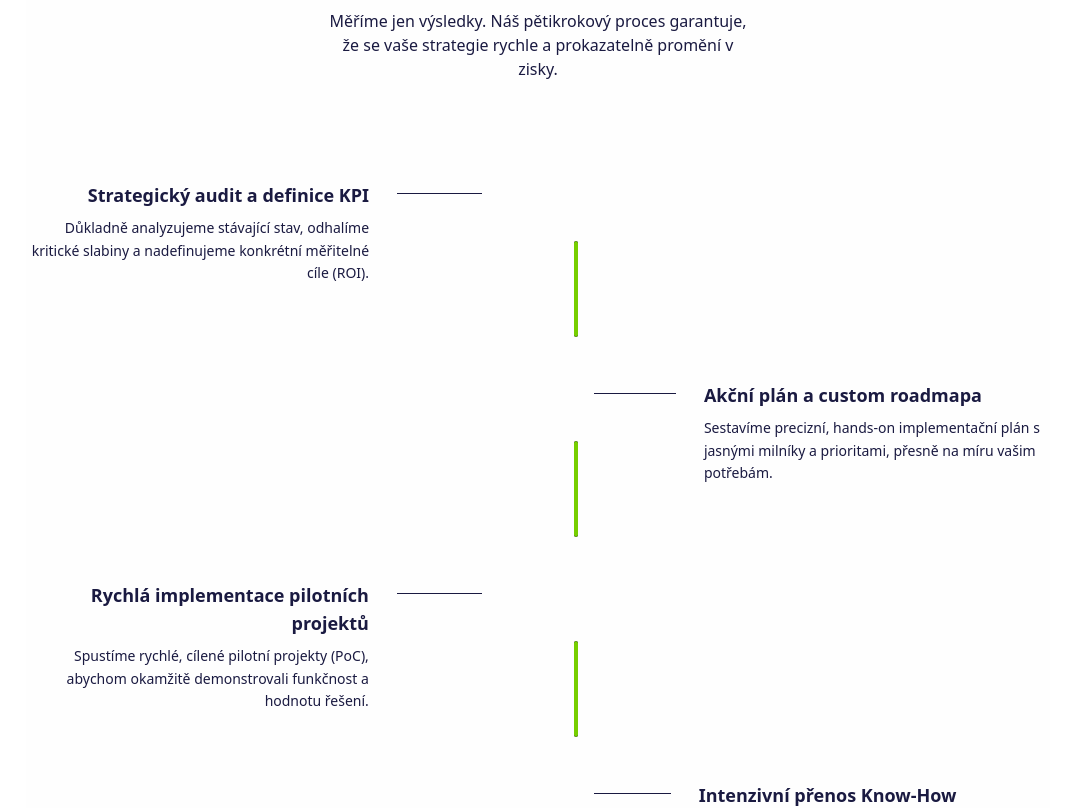
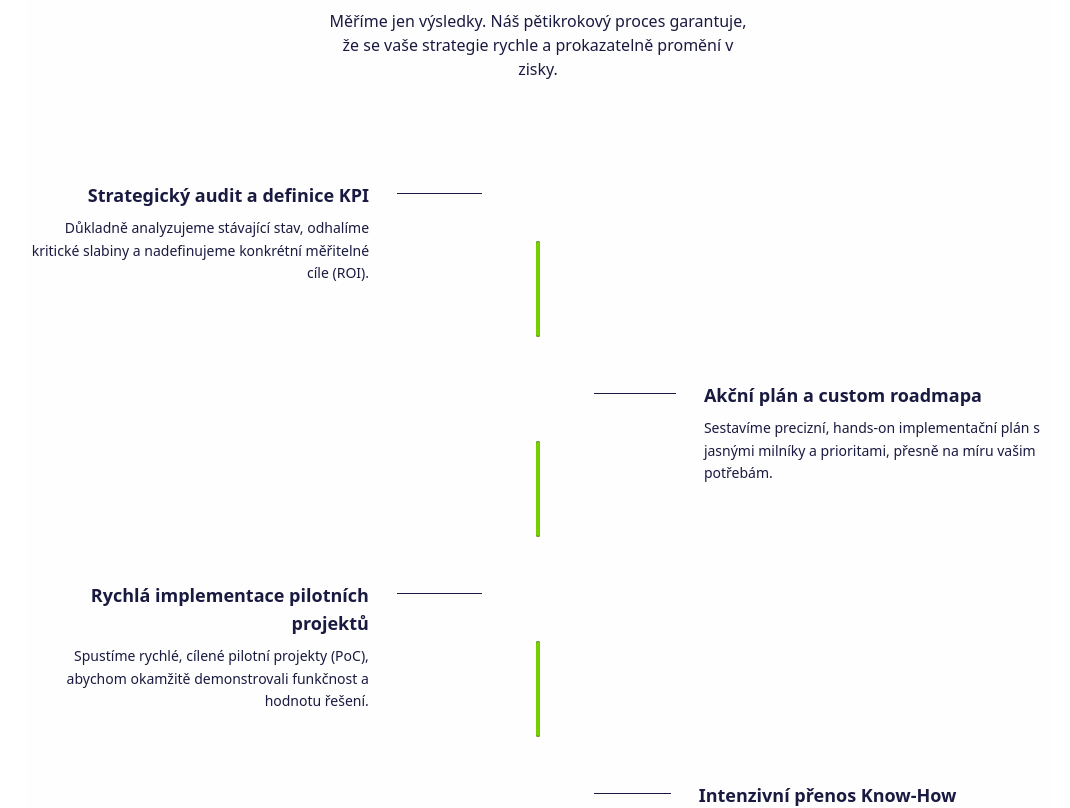
Before and after one commit to TheCodeSommelier/next_digi_tree, a Next.js app: page / in a window 1280 px wide. Shown: the part 3120-3928 px from the top of the page, without its empty margins (102-1172 px from the left). Built offline with nearby package versions, Linux system fonts and the light colour scheme.

Commit message:
fix: center the vertical line

```diff
--- a/app/components/HowWorksItSection/StepRow.tsx
+++ b/app/components/HowWorksItSection/StepRow.tsx
@@ -37,7 +37,7 @@ const StepRow: FC<Props> = ({ index, total, step, stepFloat }) => {
       }
 
       {/* CENTER COLUMN: grid-rows-[top spacer, bubble row, gap, connector] */}
-      <div className={`grid grid-rows-[24px_64px_16px_96px] ${isMobile ? 'justify-items-center' : 'justify-items-end'}`}>
+      <div className={`grid grid-rows-[24px_64px_16px_96px] justify-items-center`}>
         {/* top spacer */}
         <div />
 
```
